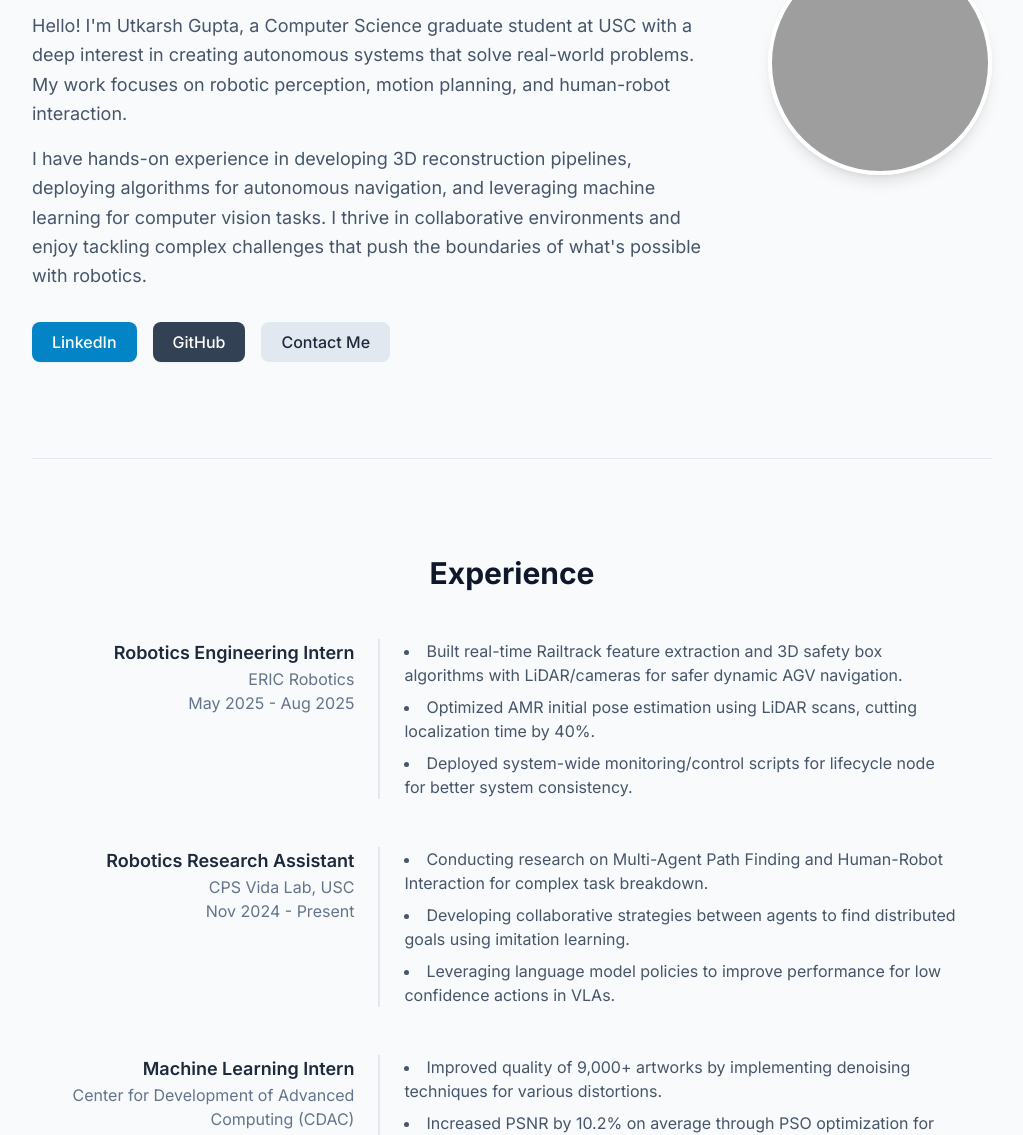
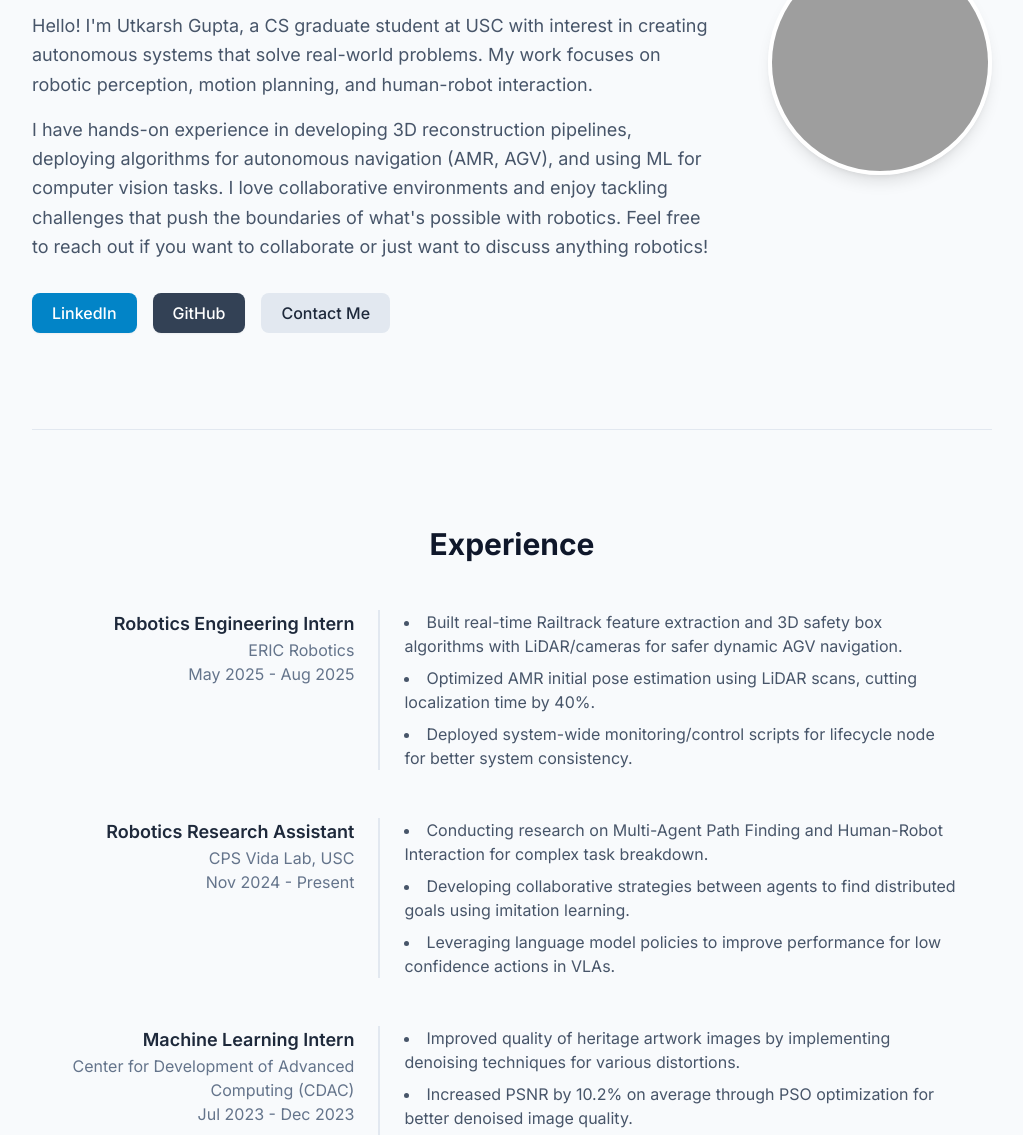
Before and after one commit to UttuG/utkgupt.github.io, a plain HTML site: page index.html in a window 1280 px wide. Shown: the part 194-1329 px from the top of the page, without its empty margins (128-1151 px from the left). Drawn offline with nearby package versions, Linux system fonts and the light colour scheme; grey boxes are pictures that could not be loaded.

Commit message:
Update index.html

```diff
--- a/index.html
+++ b/index.html
@@ -72,10 +72,11 @@
                  <h2 class="text-3xl font-bold text-slate-900 mb-6">About Me</h2>
                  <div class="text-slate-600 text-lg leading-relaxed space-y-4">
                     <p>
-                        Hello! I'm Utkarsh Gupta, a Computer Science graduate student at USC with a deep interest in creating autonomous systems that solve real-world problems. My work focuses on robotic perception, motion planning, and human-robot interaction.
+                        Hello! I'm Utkarsh Gupta, a CS graduate student at USC with interest in creating autonomous systems that solve real-world problems. My work focuses on robotic perception, motion planning, and human-robot interaction.
                     </p>
                     <p>
-                        I have hands-on experience in developing 3D reconstruction pipelines, deploying algorithms for autonomous navigation, and leveraging machine learning for computer vision tasks. I thrive in collaborative environments and enjoy tackling complex challenges that push the boundaries of what's possible with robotics.
+                        I have hands-on experience in developing 3D reconstruction pipelines, deploying algorithms for autonomous navigation (AMR, AGV), and using ML for computer vision tasks. I love collaborative environments and enjoy tackling challenges that push the boundaries of what's possible with robotics.
+                        Feel free to reach out if you want to collaborate or just want to discuss anything robotics!
                     </p>
                 </div>
                  <div class="mt-8 flex gap-4">
@@ -140,7 +141,7 @@
                     </div>
                     <div class="sm:w-2/3 sm:border-l-2 border-slate-200 pl-6">
                         <ul class="list-disc list-inside text-slate-600 space-y-2">
-                            <li>Improved quality of 9,000+ artworks by implementing denoising techniques for various distortions.</li>
+                            <li>Improved quality of heritage artwork images by implementing denoising techniques for various distortions.</li>
                             <li>Increased PSNR by 10.2% on average through PSO optimization for better denoised image quality.</li>
                             <li>Maximized image quality and processing efficiency by PSO algorithm optimization and sharpening filter integration.</li>
                         </ul>
@@ -174,7 +175,7 @@
                         <p class="text-slate-500">2020 - 2024</p>
                     </div>
                     <div class="sm:w-2/3 sm:border-l-2 border-slate-200 pl-6">
-                        <p class="text-slate-600">Graduated with a GPA of 3.8/4.0.</p>
+                        <p class="text-slate-600">Part of Institute of Artificial Intelligence Lab (explored constrained optimization). Worked at IISER Pune for geospatial data analysis (Urban Heat Island Detection) </p>
                     </div>
                 </div>
             </div>
```
